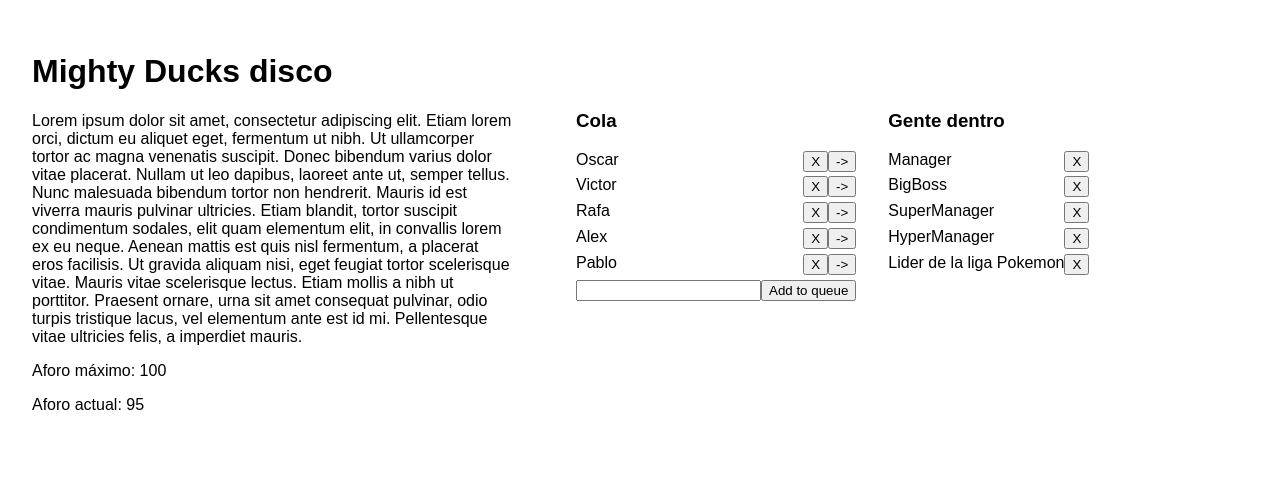
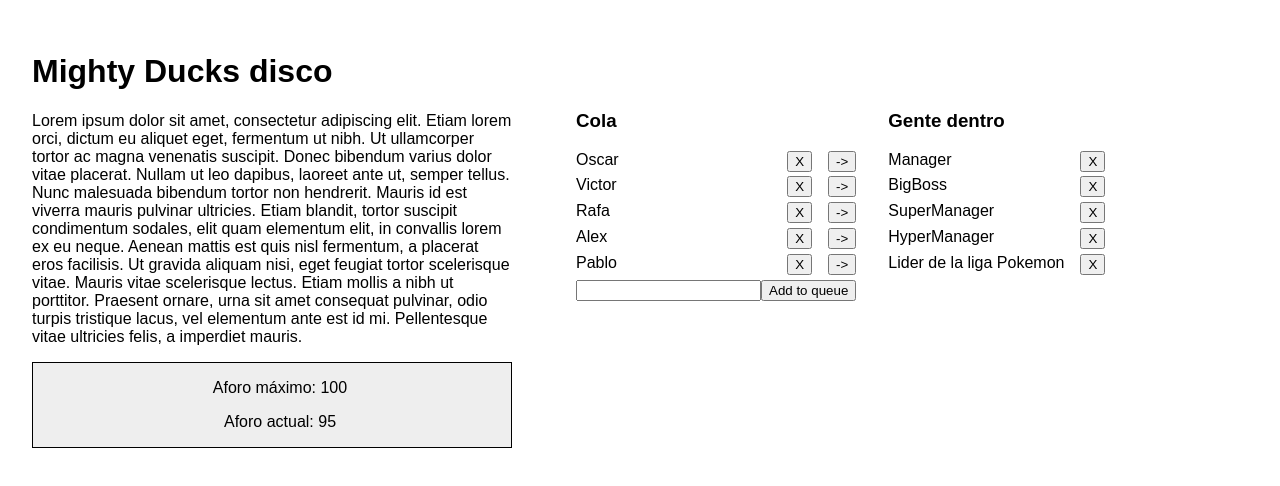
Before and after one commit to Zuzunai/disco, a React app: page / in a window 1280 px wide. Shown: the top 486 px of the page. Built offline with nearby package versions, Linux system fonts and the light colour scheme.

Commit message:
Added capacity component

```diff
--- a/src/components/Discotheque/Discotheque.js
+++ b/src/components/Discotheque/Discotheque.js
@@ -6,8 +6,8 @@ import { Wrapper } from './Discotheque_styles'
 
 class Discotheque extends Component {
   state = {
-    maxGauging: 100,
-    actualGauging: 95,
+    maxCapacity: 100,
+    actualCapacity: 95,
     queueInitialPeople: [
       { id: 1, name: "Oscar", dressStyle: "DRESSED_INFORMALLY" },
       { id: 2, name: "Victor", dressStyle: "DRESSED_FORMALLY" },
@@ -53,20 +53,20 @@ class Discotheque extends Component {
     personToTransfer[0].id = this.state.discothequeInitialPeople.length + 1
 
     const updatedListPeopleIn = this.state.discothequeInitialPeople.concat(personToTransfer)
-    this.setState({ discothequeInitialPeople: updatedListPeopleIn, actualGauging: this.state.maxGauging - this.state.discothequeInitialPeople.length - 1 })
+    this.setState({ discothequeInitialPeople: updatedListPeopleIn, actualCapacity: this.state.maxCapacity - this.state.discothequeInitialPeople.length - 1 })
   }
 
   deletePersonInTheDiscotheque = (idPersonToDelete) => {
     const updatedList = this.state.discothequeInitialPeople.filter(person => person.id !== idPersonToDelete)
-    this.setState({ discothequeInitialPeople: updatedList, actualGauging: this.state.maxGauging - this.state.discothequeInitialPeople.length + 1 })
+    this.setState({ discothequeInitialPeople: updatedList, actualCapacity: this.state.maxCapacity - this.state.discothequeInitialPeople.length + 1 })
   }
 
   render() {
     return (
       <Wrapper>
         <DiscothequeInfo
-          maxGauging={this.state.maxGauging}
-          actualGauging={this.state.actualGauging}
+          maxCapacity={this.state.maxCapacity}
+          actualCapacity={this.state.actualCapacity}
         />
         <Queue
           people={this.state.queueInitialPeople}
--- /dev/null
+++ b/src/components/Discotheque/DiscothequeInfo/Capacity/Capacity.js
@@ -0,0 +1,15 @@
+import React from 'react'
+import { Wrapper } from './Capacity_styles'
+
+const Capacity = (props) => {
+  const { maxCapacity, actualCapacity } = props
+
+  return (
+    <Wrapper>
+      <p>Aforo máximo: {maxCapacity}</p>
+      <p>Aforo actual: {actualCapacity}</p>
+    </Wrapper>
+  )
+}
+
+export default Capacity
--- /dev/null
+++ b/src/components/Discotheque/DiscothequeInfo/Capacity/Capacity_styles.js
@@ -0,0 +1,8 @@
+import styled from 'styled-components';
+
+export const Wrapper = styled.div`
+  text-align: center;
+  padding-left: 1rem;
+  border: 1px solid black;
+  background-color: #eee;
+`
--- a/src/components/Discotheque/DiscothequeInfo/DiscothequeInfo.js
+++ b/src/components/Discotheque/DiscothequeInfo/DiscothequeInfo.js
@@ -1,16 +1,16 @@
 import React from 'react';
+import Capacity from './Capacity/Capacity'
 
-import { Wrapper, Title, Description, Gauging } from './DiscothequeInfo_styles';
+import { Wrapper, Title, Description } from './DiscothequeInfo_styles';
 
 const discotheque = (props) => {
-  const { maxGauging, actualGauging } = props
+  const { maxCapacity, actualCapacity } = props
 
   return (
     <Wrapper>
       <Title>Mighty Ducks disco</Title>
       <Description>Lorem ipsum dolor sit amet, consectetur adipiscing elit. Etiam lorem orci, dictum eu aliquet eget, fermentum ut nibh. Ut ullamcorper tortor ac magna venenatis suscipit. Donec bibendum varius dolor vitae placerat. Nullam ut leo dapibus, laoreet ante ut, semper tellus. Nunc malesuada bibendum tortor non hendrerit. Mauris id est viverra mauris pulvinar ultricies. Etiam blandit, tortor suscipit condimentum sodales, elit quam elementum elit, in convallis lorem ex eu neque. Aenean mattis est quis nisl fermentum, a placerat eros facilisis. Ut gravida aliquam nisi, eget feugiat tortor scelerisque vitae. Mauris vitae scelerisque lectus. Etiam mollis a nibh ut porttitor. Praesent ornare, urna sit amet consequat pulvinar, odio turpis tristique lacus, vel elementum ante est id mi. Pellentesque vitae ultricies felis, a imperdiet mauris.</Description>
-      <Gauging>Aforo máximo: {maxGauging}</Gauging>
-      <Gauging>Aforo actual: {actualGauging}</Gauging>
+      <Capacity maxCapacity={maxCapacity} actualCapacity={actualCapacity} />
     </Wrapper>
   )
 }
--- a/src/components/Discotheque/DiscothequeInfo/DiscothequeInfo_styles.js
+++ b/src/components/Discotheque/DiscothequeInfo/DiscothequeInfo_styles.js
@@ -12,7 +12,3 @@ export const Title = styled.h1`
 export const Description = styled.p`
 
 `
-
-export const Gauging = styled.p`
-
-`
--- a/src/components/Discotheque/PeopleIn/PeopleIn_styles.js
+++ b/src/components/Discotheque/PeopleIn/PeopleIn_styles.js
@@ -9,9 +9,13 @@ export const Title = styled.h3``
 export const PeopleInTheDiscotheque = styled.div`
   list-style-type: none;
 
-li {
-  display: flex;
-  justify-content: space-between;
-  margin-bottom: .3rem;
-}
+  li {
+    display: flex;
+    justify-content: space-between;
+    margin-bottom: .3rem;
+  }
+
+  button {
+    margin-left: 1rem;
+  }
 `
--- a/src/components/Discotheque/Queue/Queue_styles.js
+++ b/src/components/Discotheque/Queue/Queue_styles.js
@@ -15,4 +15,8 @@ export const PeopleQueue = styled.div`
     justify-content: space-between;
     margin-bottom: .3rem;
   }
+
+  button {
+    margin-left: 1rem;
+  }
 `
```
